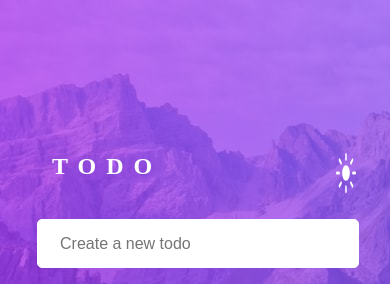
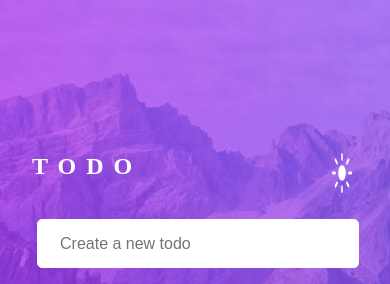
Before and after one commit to igboBoydev/igboBoy_dev.github.io, a plain HTML site: page index.html in a window 390 px wide. Shown: the top 284 px of the page. Drawn offline with Linux system fonts and the light colour scheme.

Commit message:
css update

```diff
--- a/app.css
+++ b/app.css
@@ -34,7 +34,8 @@ div.div{
     display: flex;
     flex-direction: row;
     justify-content: space-between;
-    margin: 20px;
+    margin-top: 20px;
+    margin-bottom: 20px;
 }
 
 div.div > img{
@@ -214,11 +215,10 @@ i.fa-check-circle{
     }
 
     div.div{
-        width: 78vw;
+        width: 82vw;
         display: flex;
         flex-direction: row;
         justify-content: space-between;
-        margin: 20px;
     }
 
     div.div1{
```
